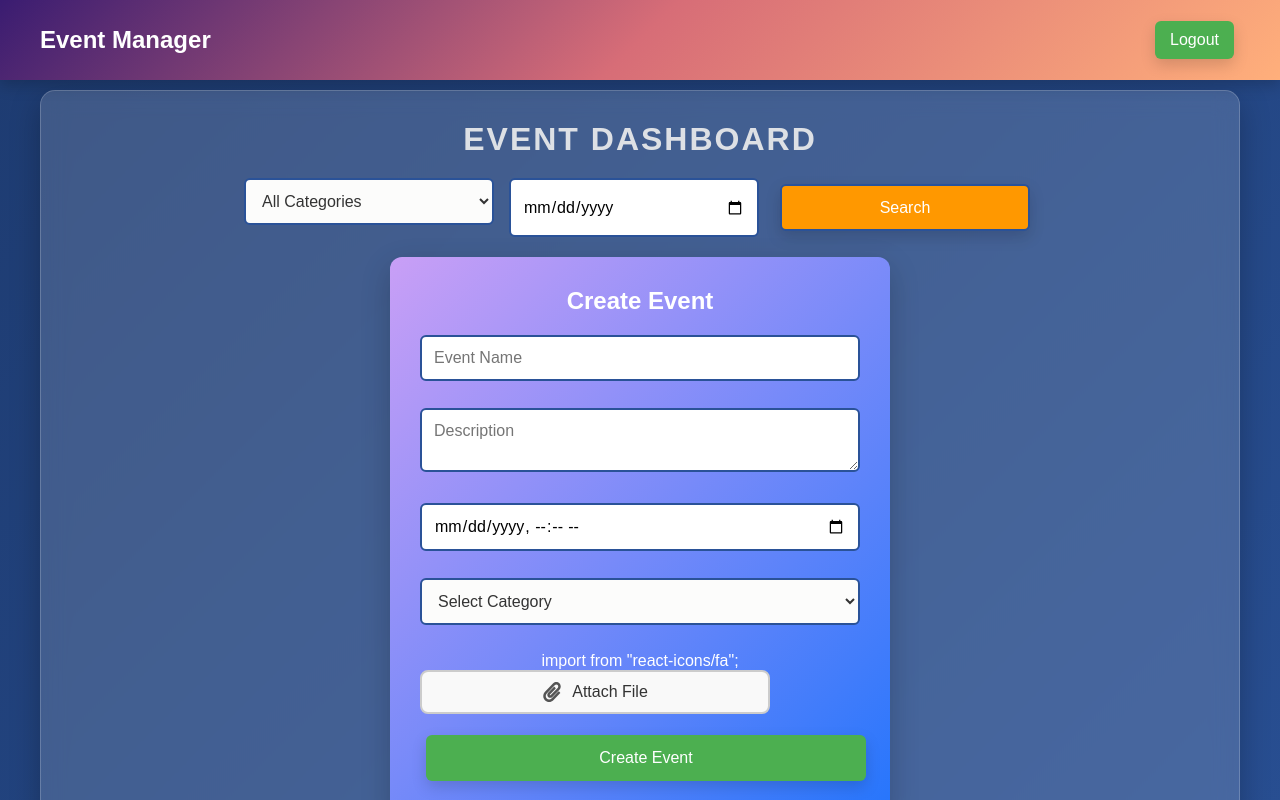
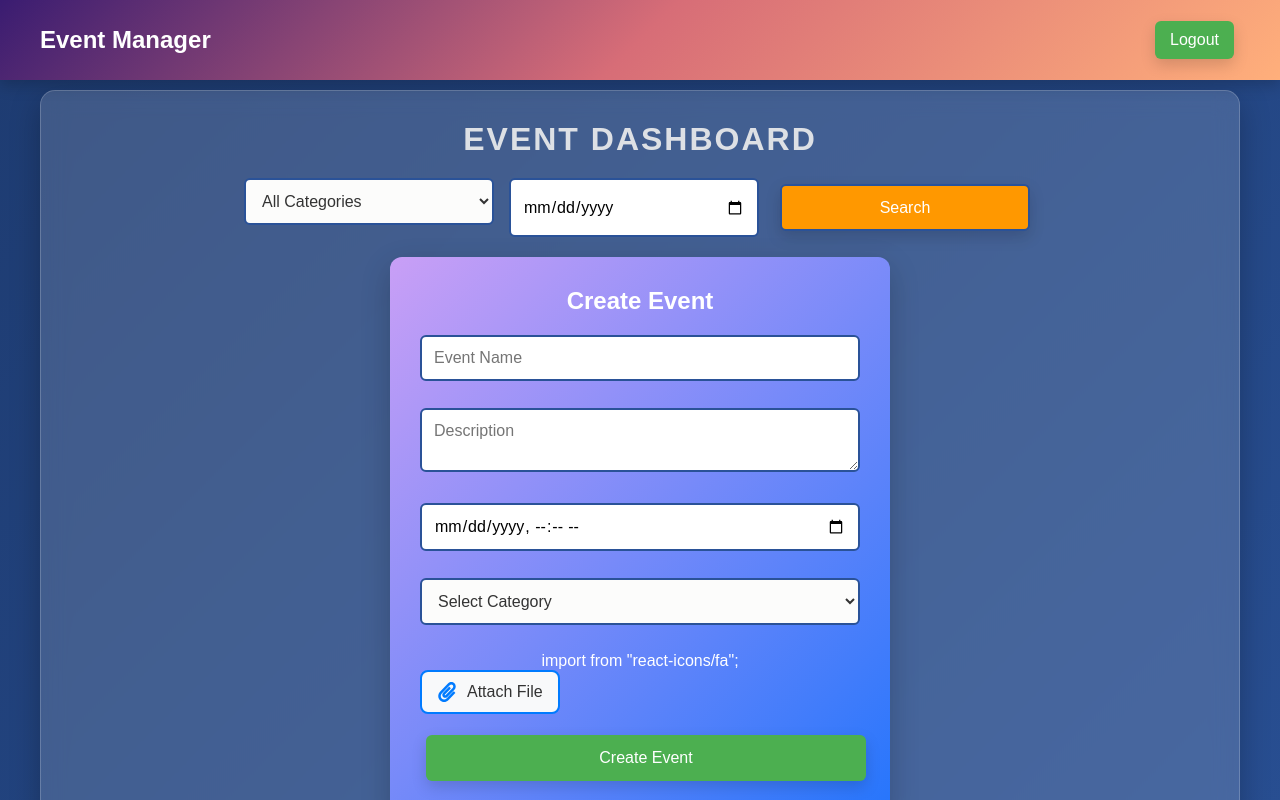
Before and after one commit to niteen-codes/Event-Management-App, a React (Create React App) app in the folder frontend/: page / in a window 1280 px wide. Shown: the top 800 px of the page. Built offline with nearby package versions, Linux system fonts and the light colour scheme; no server answers; sample sign-in values are in the browser's storage.

Commit message:
Updated file input styling in EventForm.css

```diff
--- a/frontend/src/components/EventForm.css
+++ b/frontend/src/components/EventForm.css
@@ -94,43 +94,48 @@ p{
 
 /* EventForm.css */
 
+/* Styling for the file input container */
 .file-input-container {
   display: flex;
   align-items: center;
-  justify-content: center;
-  border: 2px solid #ccc;
+  gap: 10px;
+  padding: 10px 15px;
+  border: 2px solid #007bff;
   border-radius: 8px;
-  padding: 10px 15px;
-  width: 100%;
-  max-width: 350px;
+  background-color: #f8f9fa;
   cursor: pointer;
-  transition: border-color 0.3s ease-in-out;
-  background-color: #f9f9f9;
+  transition: all 0.3s ease;
+  position: relative;
+  width: fit-content;
 }
 
+/* Hover effect */
 .file-input-container:hover {
-  border-color: #007bff;
+  background-color: #e3f2fd;
+  border-color: #0056b3;
 }
 
-.clip-icon {
-  font-size: 20px;
-  color: #555;
-  margin-right: 10px;
-}
-
-.file-label {
-  font-size: 16px;
-  color: #333;
-}
-
+/* Hidden file input */
 .file-input {
   display: none;
 }
 
+/* Paperclip icon styling */
+.clip-icon {
+  font-size: 20px;
+  color: #007bff;
+}
+
+/* Label text */
+.file-label {
+  font-size: 16px;
+  font-weight: 500;
+  color: #333;
+}
+
+/* Selected file name */
 .file-name {
-  margin-top: 8px;
+  margin-top: 5px;
   font-size: 14px;
   color: #555;
-  text-align: center;
-  font-weight: 500;
 }
```
